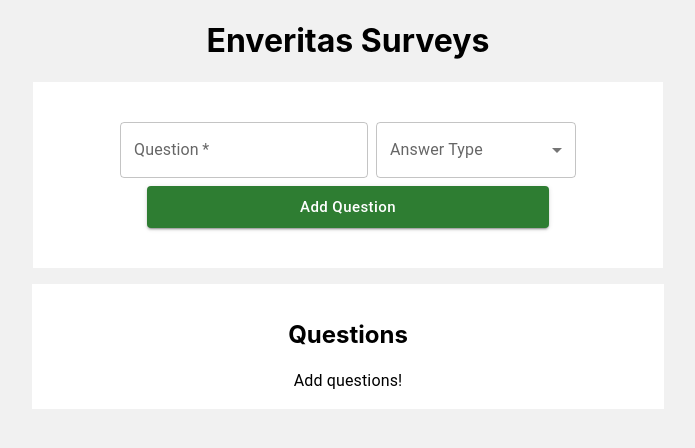
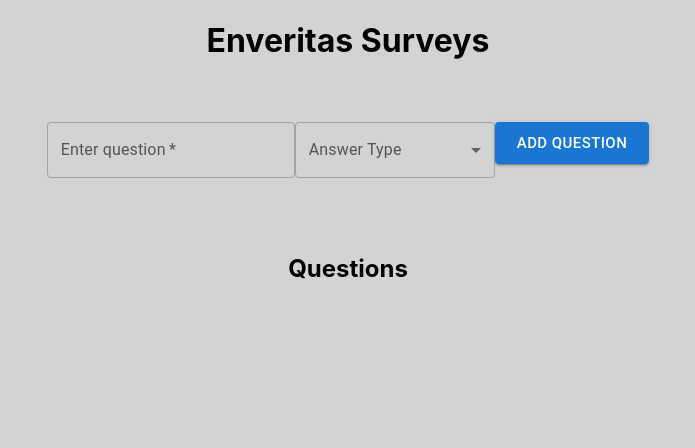
Before and after one commit to nerdychap/env-survey, a React (Create React App) app: page / in a window 1280 px wide. Shown: the top 448 px of the page, without its empty margins (292-987 px from the left). Built offline with nearby package versions, Linux system fonts and the light colour scheme.

Commit message:
Revert "Feature/adding change question order"

```diff
--- a/package.json
+++ b/package.json
@@ -14,8 +14,6 @@
     "react": "^18.2.0",
     "react-dom": "^18.2.0",
     "react-scripts": "5.0.1",
-    "react-sortablejs": "^6.1.4",
-    "sortablejs": "^1.15.0",
     "styled-components": "^5.3.5",
     "uuid": "^9.0.0",
     "web-vitals": "^2.1.0"
--- a/src/App.js
+++ b/src/App.js
@@ -1,4 +1,4 @@
-import { Container, createTheme, ThemeProvider } from '@mui/material';
+import { Container } from '@mui/material';
 import { useReducer, useState } from 'react';
 import Questions from './components/Questions';
 import SurveyForm from './components/SurveyForm';
@@ -6,31 +6,11 @@ import { initialSurveyState } from './constants/constants';
 import SurveyContext from './store/context';
 import surveyReducer from './store/reducer';
 
-const theme = createTheme({
-  components: {
-    MuiCard: {
-      styleOverrides: {
-        root: {
-          boxShadow: '0 0 2px 1px lightgrey',
-        }
-      }
-    },
-    MuiButton: {
-      styleOverrides: {
-        root: {
-          textTransform: 'none'
-        }
-      }
-    }
-  }
-})
-
 function App() {
   const [state, dispatch] = useReducer(surveyReducer, [])
   const [survey, setSurvey] = useState(initialSurveyState)
   const value = { state, dispatch, survey, setSurvey }
   return (
-    <ThemeProvider theme={theme}>
     <Container sx={{ textAlign: 'center' }} maxWidth="lg">
       <SurveyContext.Provider value={value}>
         <h1 >Enveritas Surveys</h1>
@@ -39,8 +19,6 @@ function App() {
       </SurveyContext.Provider>
 
     </Container>
-    </ThemeProvider>
-
   );
 }
 
--- a/src/components/MultipleChoiceQuestion.js
+++ b/src/components/MultipleChoiceQuestion.js
@@ -1,28 +1,19 @@
-import { Box, Card, FormControl, InputLabel, MenuItem, Select } from '@mui/material'
-import React, { useId, useState } from 'react'
+import { Box, Card, FormControl, MenuItem, Select } from '@mui/material'
+import React, { useId } from 'react'
 import { v4 as uuidv4 } from 'uuid'
 import QuestionButtons from './QuestionButtons'
 
 const MultipleChoiceQuestion = ({ question, options, id, answerType }) => {
     const elementId = useId()
-    const [value, setValue] = useState('Option')
-    const handleChange = ({ target: { value } }) => {
-        setValue(value)
-    }
     return (
         <Card sx={{ p: 2, m: 1 }}>
+
             <Box sx={{ textAlign: 'start' }}>
                 <QuestionButtons question={question} id={id} answerType={answerType} />
-                <FormControl sx={{minWidth: 200}}>
-                    <InputLabel id={elementId}>Options</InputLabel>
+                <FormControl >
                     <Select
                         labelId={elementId}
-                        label="Option"
-                        value={value}
-                        onChange={handleChange}
-                        defaultValue="Option"
-                        sx={{ minWidth: 200 }}
-                        name="option"
+                        id={elementId}
                     >
                         {
                             options.map((item) => <MenuItem key={uuidv4()} value={item}>{item}</MenuItem>)
--- a/src/components/QuestionButtons.js
+++ b/src/components/QuestionButtons.js
@@ -1,7 +1,7 @@
 import React from 'react'
 import DeleteIcon from '@mui/icons-material/Delete';
 import EditIcon from '@mui/icons-material/Edit';
-import { Box, Button, Typography } from '@mui/material';
+import { Box, Button } from '@mui/material';
 import { useSurveyContext } from '../constants/hooks';
 import { removeQuestion } from '../store/actions';
 
@@ -21,10 +21,10 @@ const QuestionButtons = ({ question, id, answerType }) => {
     }
     return (
         <Box sx={{ display: 'flex', justifyContent: 'space-between' }}>
-            <Typography sx={{fontWeight: 'bold'}} >{question}</Typography>
-            <Box >
-                <Button sx={{mx: '3px'}} variant='contained' color='inherit' size='small' onClick={handleEdit} children={<EditIcon color='success' />} />
-                <Button sx={{mx: '3px'}} variant='contained' color='inherit' size='small' onClick={handleDelete} children={<DeleteIcon color='error' />} />
+            <h3 >{question}</h3>
+            <Box>
+                <Button variant='contained' color='success' onClick={handleEdit} children={<EditIcon color='white' />} />
+                <Button variant='contained' color='error' onClick={handleDelete} children={<DeleteIcon color='white' />} />
             </Box>
         </Box>
     )
--- a/src/components/Questions.js
+++ b/src/components/Questions.js
@@ -1,33 +1,19 @@
-import { Typography } from '@mui/material'
 import { Box } from '@mui/system'
 import React from 'react'
-import { ReactSortable } from 'react-sortablejs'
 import { useSurveyContext } from '../constants/hooks'
-import { reorderQuestions } from '../store/actions'
 
 const Questions = () => {
-    const { state, dispatch } = useSurveyContext()
-    const handleDrag = (newState) => {
-        dispatch(reorderQuestions(newState))
-    }
+    const { state } = useSurveyContext()
     return (
-        <Box sx={{ maxWidth: 600, m: 'auto', p: 2, backgroundColor: 'white' }}>
+        <Box sx={{ maxWidth: 800, m: 'auto', p: 2 }}>
             <Box>
                 <h2>Questions</h2>
             </Box>
-            {state.length === 0 ?
-                <Box>
-                <Typography>Add questions!</Typography>
-                </Box> :
-                <ReactSortable
-                    list={state}
-                    setList={handleDrag}
-                >
-                    {
-                        state.map(({ component: Component, id, ...rest }) => <Component key={id}  {...rest} id={id} />)
-                    }
-                </ReactSortable>
-            }
+            <Box>
+                {
+                    state.map(({ component: Component, id, ...rest }) => <Component key={id}  {...rest} id={id} />)
+                }
+            </Box>
         </Box>
 
 
--- a/src/components/SurveyForm.js
+++ b/src/components/SurveyForm.js
@@ -25,6 +25,7 @@ const SurveyForm = () => {
     const handleAddQuestion = (event) => {
         event.preventDefault()
         const questionIndex = state.findIndex(({ id }) => survey.id === id)
+        console.log('Question Index', questionIndex)
         if (questionIndex === -1) {
             dispatch(addQuestion(survey))
         }
@@ -35,11 +36,10 @@ const SurveyForm = () => {
 
     }
     return (
-        <Box sx={{ p: 5, width: 550, m: 'auto', backgroundColor: 'white', my: 2 }}>
+        <Box sx={{ p: 5 }}>
             <form onSubmit={handleAddQuestion}>
-                <Box sx={{ display: 'flex', justifyContent: 'center', gap: 1 }}>
                 <FormControl>
-                        <TextField label="Question" name="question" onChange={handleInputChange} value={survey.question} required />
+                    <TextField label="Enter question" name="question" onChange={handleInputChange} value={survey.question} required />
                 </FormControl>
                 <FormControl sx={{ minWidth: 200 }}>
                     <InputLabel id="select-label">Answer Type</InputLabel>
@@ -58,20 +58,16 @@ const SurveyForm = () => {
                         <MenuItem value={ANSWER_TYPE.MULTIPLE_CHOICE}>Multiple Choice</MenuItem>
                     </Select>
                 </FormControl>
-                </Box>
-                <Box sx={{ display: 'flex', flexDirection: 'column', my: .51, width: '73%', mx: 'auto', gap: .5 }}>
                 {
                     survey.answerType === ANSWER_TYPE.MULTIPLE_CHOICE &&
                     <Fragment>
                         <FormControl>
                             <TextField label="answer option" name="answerOption" onChange={handleChangeOption} value={option} />
                         </FormControl>
-                            <Button children="Add Option" variant="contained" onClick={handleAddOption} disabled={survey.options.length === 0 && !Boolean(option)} />
+                        <Button children={<AddIcon />} variant="contained" onClick={handleAddOption} disabled={survey.options.length === 0 && !Boolean(option)} />
                     </Fragment>
                 }
-                </Box>
-
-                <Button variant='contained' type='submit' color="success" size='large' sx={{ width: '73%' }} disabled={survey.answerType === ANSWER_TYPE.MULTIPLE_CHOICE && survey.options.length === 0}>Add Question</Button>
+                <Button variant='contained' type='submit' size='large' disabled={survey.answerType === ANSWER_TYPE.MULTIPLE_CHOICE && survey.options.length === 0}>Add Question</Button>
             </form>
         </Box>
     )
--- a/src/index.css
+++ b/src/index.css
@@ -5,7 +5,7 @@ body {
     sans-serif;
   -webkit-font-smoothing: antialiased;
   -moz-osx-font-smoothing: grayscale;
-  background-color: rgb(241, 241, 241);
+  background-color: lightgray;
 }
 
 code {
--- a/src/store/actions.js
+++ b/src/store/actions.js
@@ -1,11 +1,9 @@
 export const ACTIONS = {
     ADD_QUESTION: 'addQuestion',
     REMOVE_QUESTION: 'removeQuestion',
-    EDIT_QUESTION: 'editQuestion',
-    REORDER_QUESTIONS: 'reorderQuestions'
+    EDIT_QUESTION: 'editQuestion'
 }
 
 export const addQuestion = (payload) => ({ type: ACTIONS.ADD_QUESTION, payload })
 export const removeQuestion = (payload) => ({ type: ACTIONS.REMOVE_QUESTION, payload })
 export const editQuestion = (payload) => ({ type: ACTIONS.EDIT_QUESTION, payload })
-export const reorderQuestions = (payload) => ({ type: ACTIONS.REORDER_QUESTIONS, payload })
--- a/src/store/reducer.js
+++ b/src/store/reducer.js
@@ -24,8 +24,6 @@ const surveyReducer = (state, { type, payload }) => {
                 newState[questionIndex].options = ['Yes', 'No']
             }
             return newState
-        case ACTIONS.REORDER_QUESTIONS:
-            return payload
         default:
             return state
     }
```
Also changed, not shown: 1 other file (tests, documents, lock files or other folders). Lines whose indentation alone changed are shown as unchanged.
